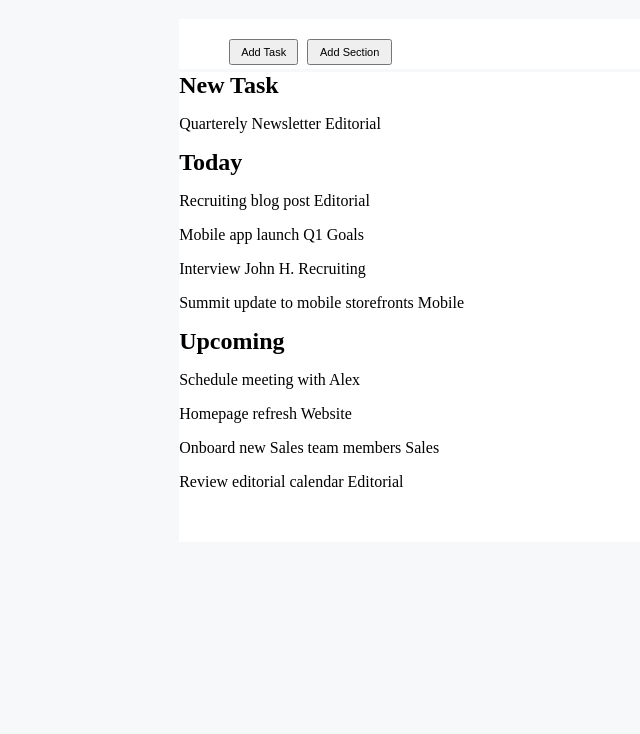
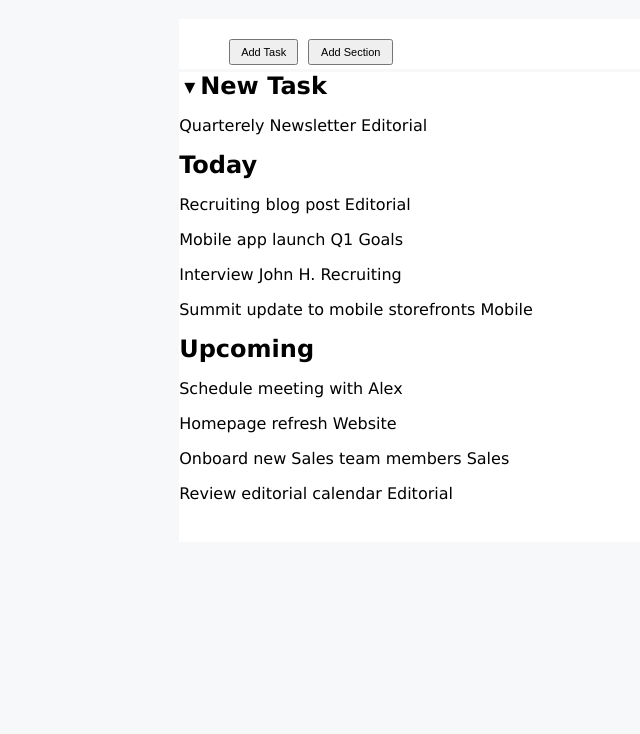
Before and after one commit to Thunderbird93/html-css-toboolist, a plain HTML site: page index.html in a window 1280 px wide. Shown: the part 66-800 px from the top of the page, without its empty margins (0-640 px from the left). Drawn offline with Linux system fonts and the light colour scheme.

Commit message:
add freccia new task

```diff
--- a/index.html
+++ b/index.html
@@ -26,7 +26,8 @@
         </div>
 
         <div class="container-2">
-            <h2>New Task</h2>
+
+            <h2><span class="freccia"></span>New Task</h2>
             <p>Quarterely Newsletter <span>Editorial</span></p>
             <h2>Today</h2>
             <p>Recruiting blog post <span>Editorial</span></p>
--- a/style.css
+++ b/style.css
@@ -2,6 +2,7 @@ body {
     background-color: #F6F8F9;
     margin: 0 0;
     padding: 0 0;
+    font-family: Verdana, Geneva, Tahoma, sans-serif;
 }
 
 .box {
@@ -66,3 +67,9 @@ h2 {
 .button1, .button2 {
     font-size: 11px;
 }
+
+.freccia::after {
+    content: '\25BE';
+    font-size: 22px;
+    margin: 5px;
+}
```
